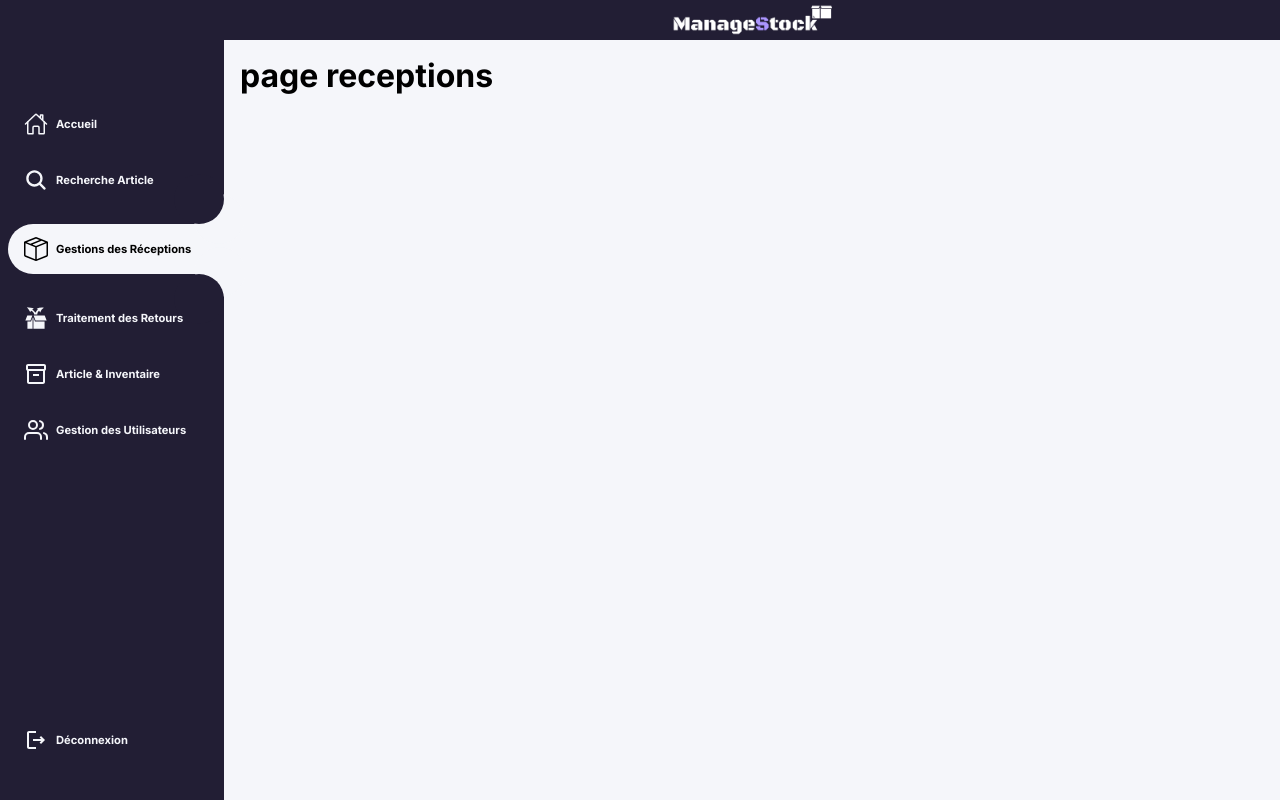
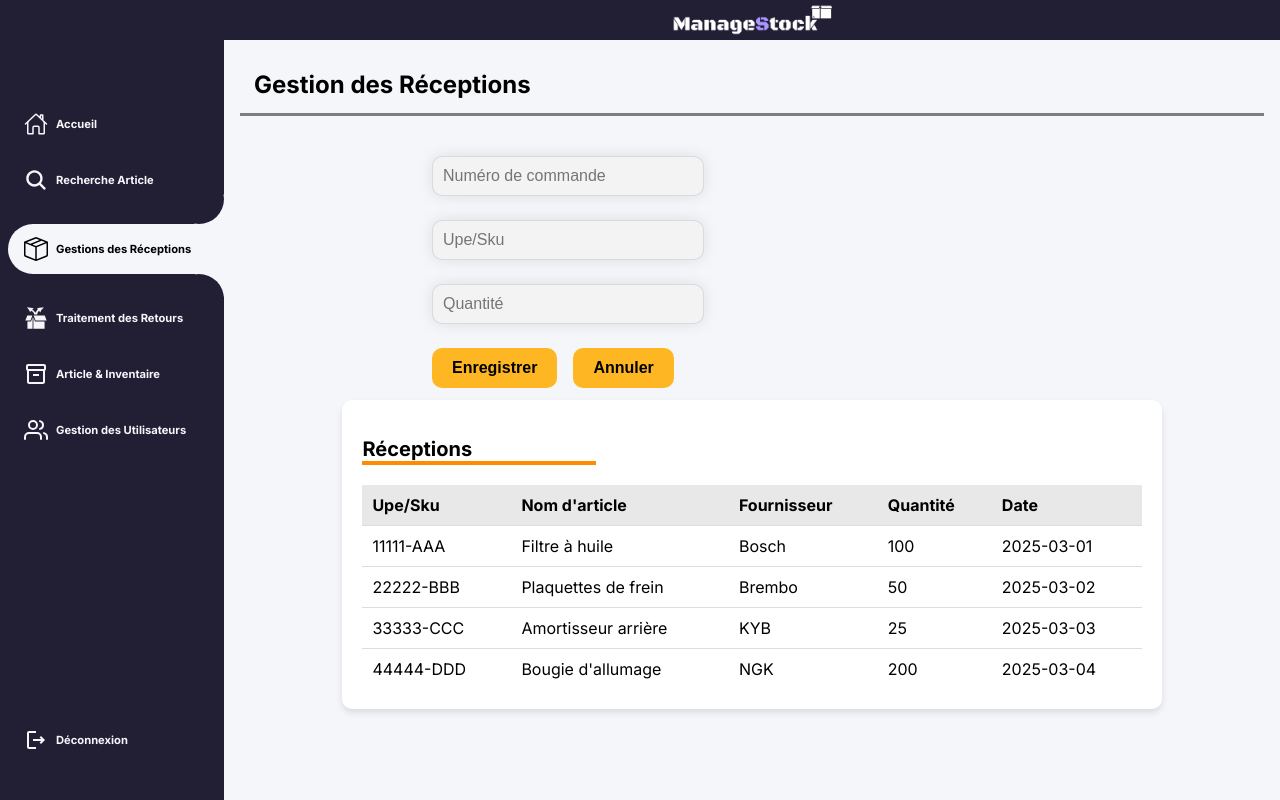
Before and after one commit to Laya2015/ManageStockAvancee, a Next.js app: page /dashboard/receptions in a window 1280 px wide. Built offline with nearby package versions, Linux system fonts and the light colour scheme.

Commit message:
Page gestion receptions (#33)
regler le probleme du bouton annuler qui fermais le inputform

```diff
--- a/app/(dashboard)/dashboard/receptions/page.jsx
+++ b/app/(dashboard)/dashboard/receptions/page.jsx
@@ -1,7 +1,41 @@
-export default function Receptions(){
-    return(
-        <>
-        <h1>page receptions</h1>
-        </>
-    )
+"use client";
+import InfoBloc from "@/components/InfoBlock";
+import InputForm from "@/components/InputForm";
+import style from "./page.module.css";
+import datas from "@/data/datas.json";
+
+export default function receptions() {
+  const inputFields = [
+    { name: "numeroCommande", placeholder: "Numéro de commande" },
+    { name: "upe/sku", placeholder: "Upe/Sku" },
+    { name: "quantite", placeholder: "Quantité" },
+  ];
+
+  return (
+    <>
+      <h1 className={style.titre}>Gestion des Réceptions</h1>
+
+      {/* Form is always visible, no buttons needed */}
+      <div className={style.inputform}>
+        <InputForm
+          inputFields={inputFields}
+          nonAnnuler={true}  // This prevents the form from closing
+        />
+      </div>
+
+      <div>
+        <InfoBloc
+          defaultTitle={"Réceptions"}
+          defaultHeaders={[
+            "Upe/Sku",
+            "Nom d'article",
+            "Fournisseur",
+            "Quantité",
+            "Date",
+          ]}
+          data={datas.receptions}
+        />
+      </div>
+    </>
+  );
 }
--- /dev/null
+++ b/app/(dashboard)/dashboard/receptions/page.module.css
@@ -0,0 +1,26 @@
+.titre {
+    font-size: 1.5rem;
+    font-weight: bold;
+    padding: 14px;
+    border-bottom: solid rgb(126, 126, 126) 3px;
+}
+
+.boutons {
+    display: flex;
+    gap: 20px;
+    margin: 25px;
+    justify-content: flex-end;
+    padding-right: 120px;
+}
+
+.dashboard {
+    display: flex;
+    justify-content: center;
+    padding: 20px;
+
+}
+
+.inputform {
+    padding-left: 12rem;
+    padding-bottom: 12px;
+}
```
